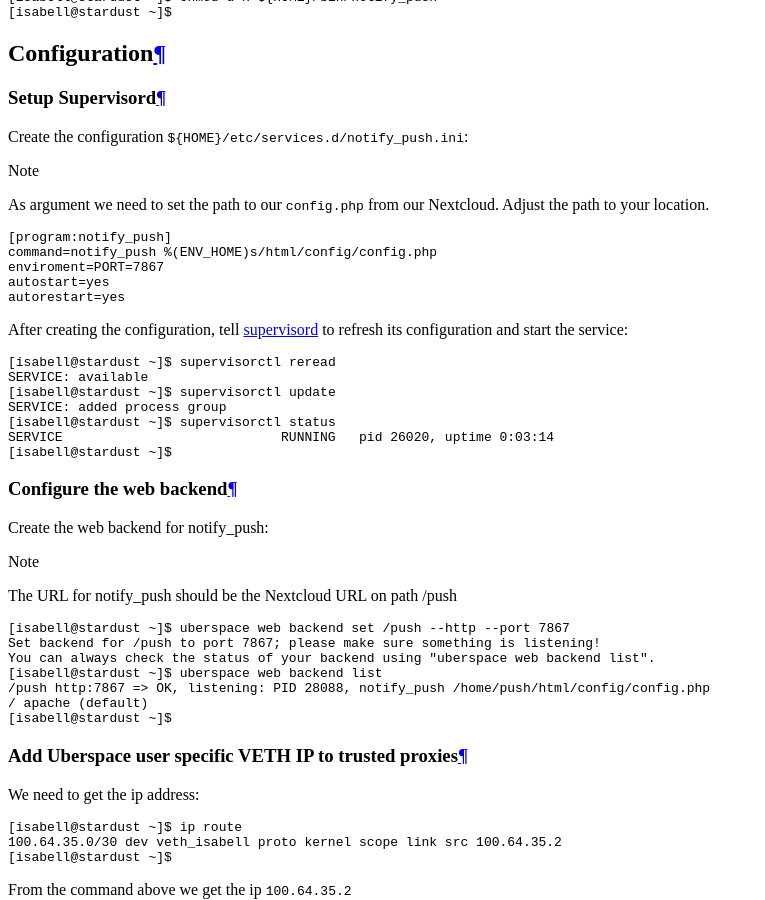
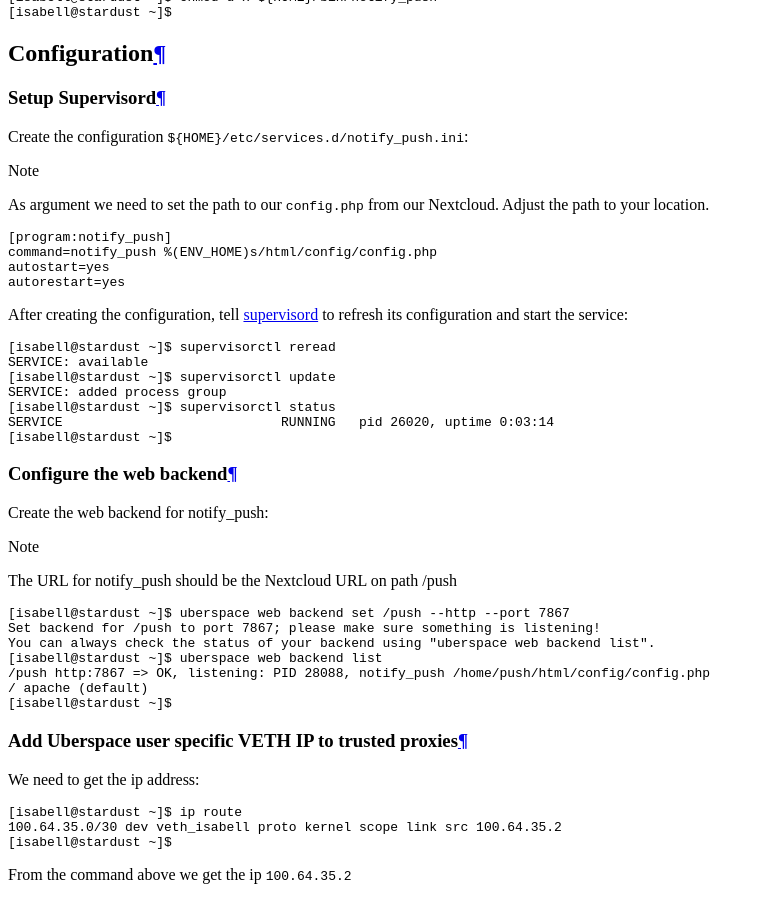
Before and after one commit to Uberspace/lab, a Sphinx documentation site: the page built from source/guide_notify_push.rst, in a window 1280 px wide and 900 px high, scrolled down 5287 px. Shown: the whole window, without its empty margins (0-765 px from the left). Built offline with Sphinx 7.4.7 and the Read the Docs theme 2.0.0, drawn with Linux system fonts in a browser that asks for light colours.

Commit message:
Update source/guide_notify_push.rst
Co-authored-by: EV21 <EV21@users.noreply.github.com>

```diff
--- a/source/guide_notify_push.rst
+++ b/source/guide_notify_push.rst
@@ -76,7 +76,6 @@
 
     [program:notify_push]
     command=notify_push %(ENV_HOME)s/html/config/config.php
-    enviroment=PORT=7867
     autostart=yes
     autorestart=yes
 
```
